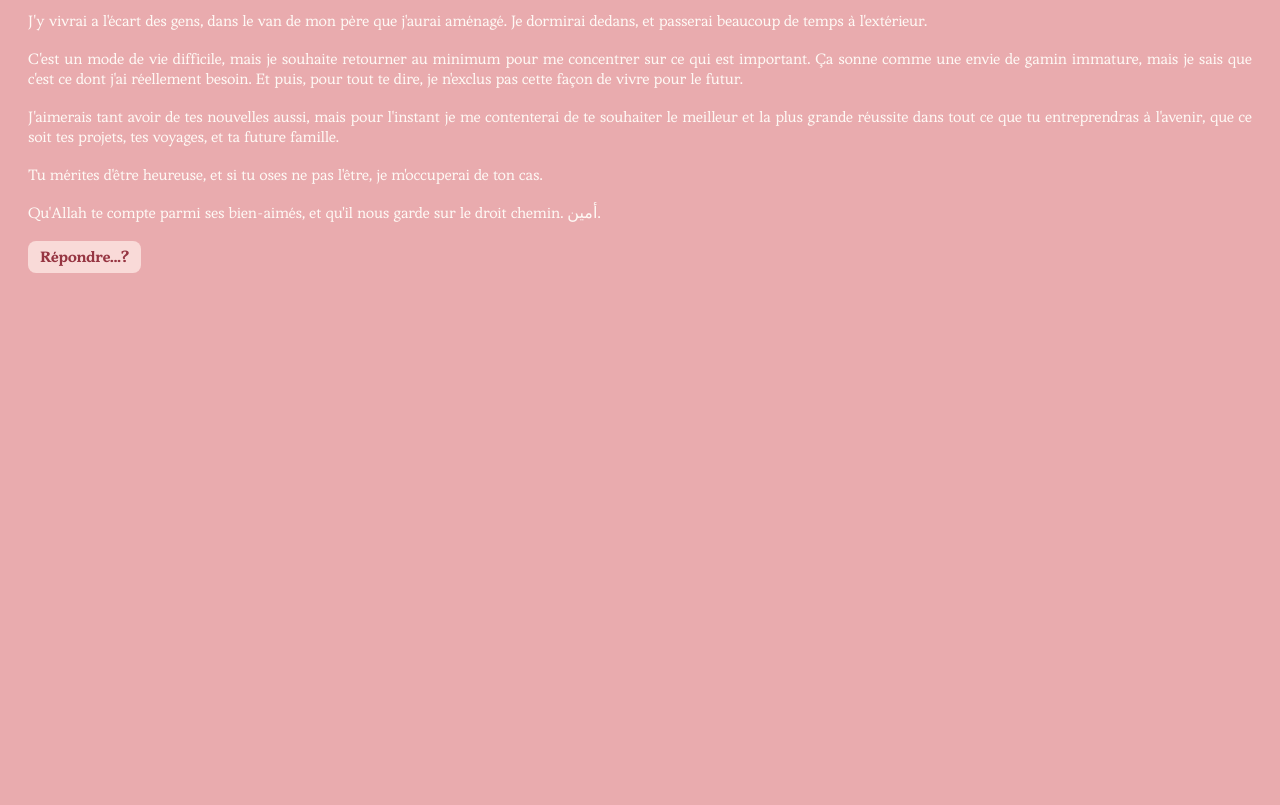
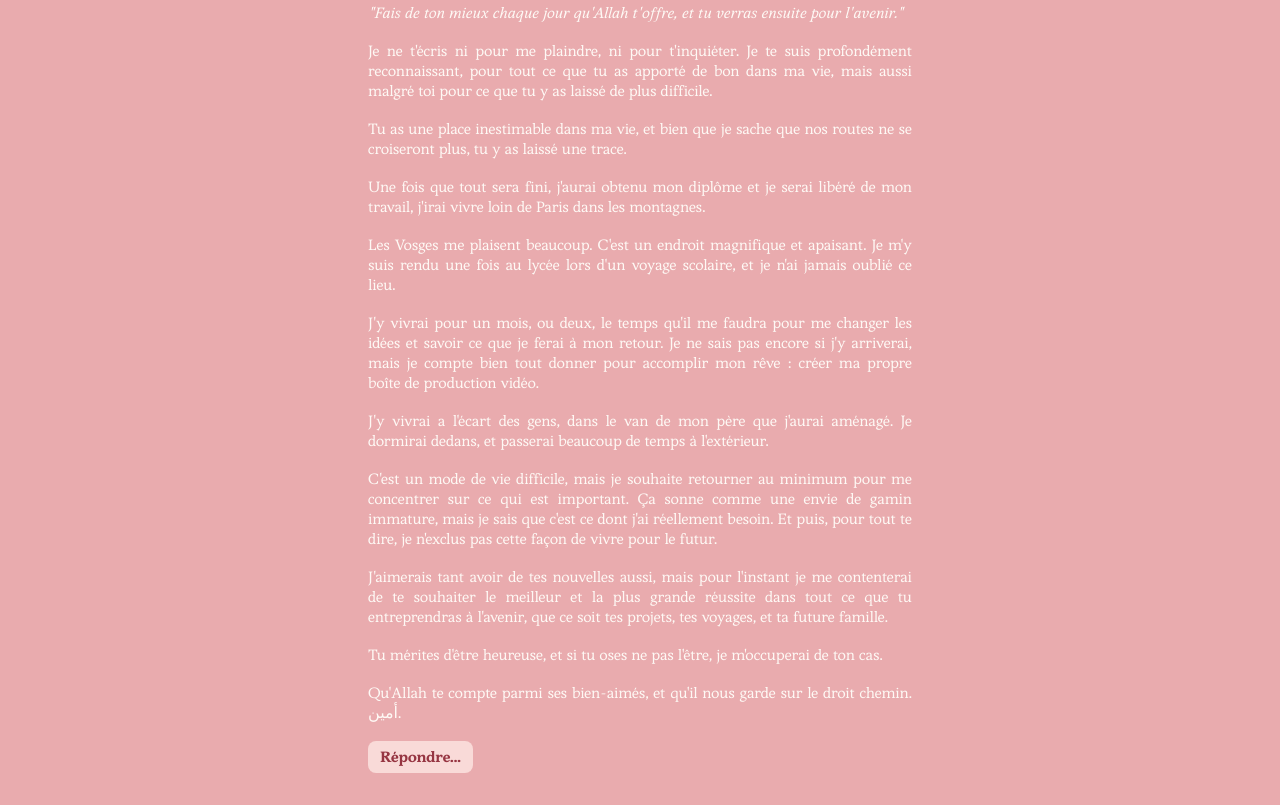
Before and after one commit to CamilaGitPage/camilagitpage.github.io, a plain HTML site: page index.html in a window 1280 px wide. Shown: the part 923-1728 px from the top of the page. Before the commit the page ends 1228 px from the top, so only its background shows below. Drawn offline with nearby package versions, Linux system fonts and the light colour scheme.

Commit message:
Add max width on body

```diff
--- a/index.html
+++ b/index.html
@@ -105,7 +105,7 @@
         <p>
             Qu'Allah te compte parmi ses bien-aimés, et qu'il nous garde sur le droit chemin. أمين.
         </p>
-        <button id="reply-button">Répondre...?</button>
+        <button id="reply-button">Répondre...</button>
     </div>
 
     <div id="message-view" class="hidden">
--- a/styles.css
+++ b/styles.css
@@ -50,7 +50,9 @@ body {
     color: var(--parchment);
     background-color: var(--cherry-blossom);
     transition: background-color 0.1s ease-out;
+    max-width: 600px;
     min-height: 100vh;
+    margin: 0 auto;
 
     font-family: 'Sibre', sans-serif;
     text-align: justify;
```
